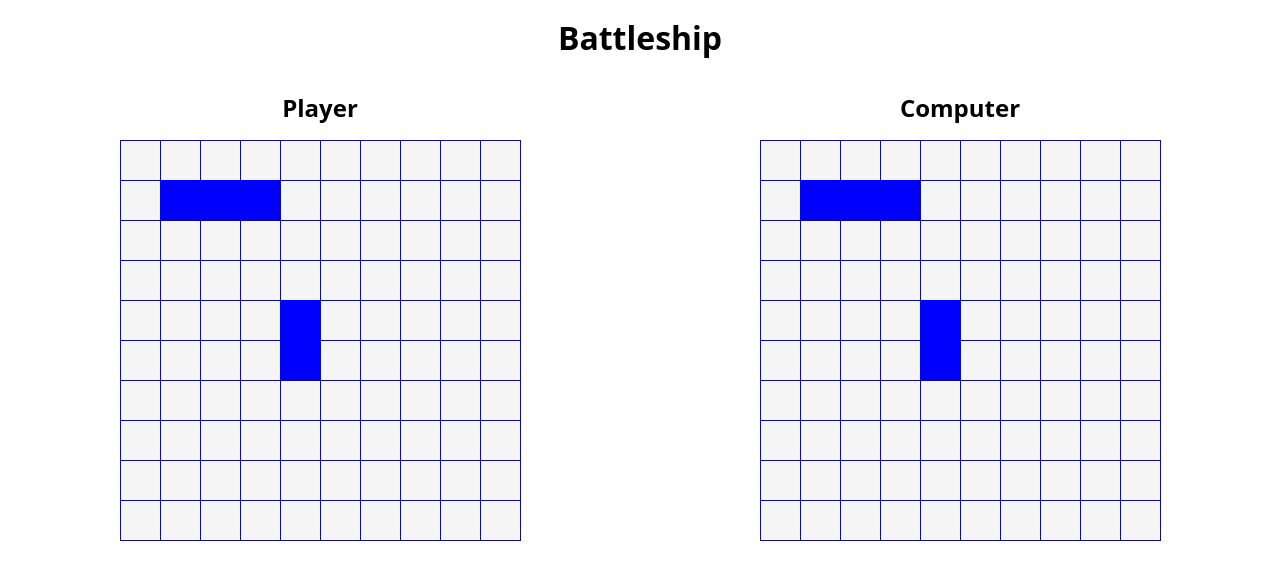
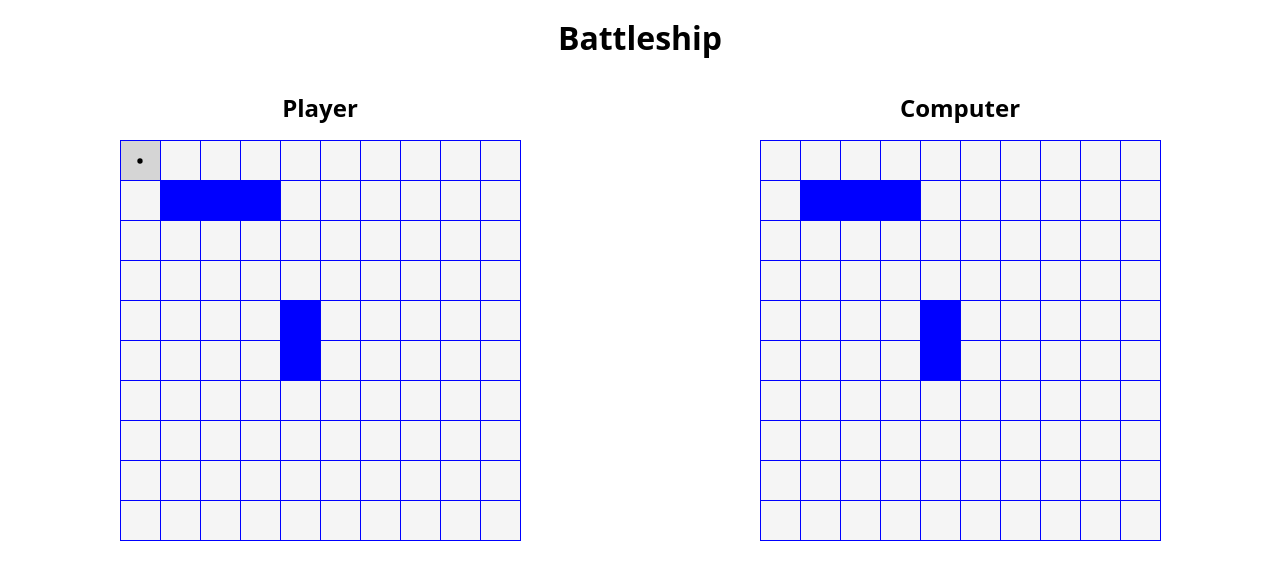
Before and after one commit to 99vik/battleship, a website built with webpack: page dist/index.html in a window 1280 px wide. Both pictures are taken after a click on the element 140 px from the left and 161 px from the top of the page. Built offline with nearby package versions, Linux system fonts and the light colour scheme.

Commit message:
Webpack img loader, insert circle in field on miss

```diff
--- a/src/gameboardDOM.js
+++ b/src/gameboardDOM.js
@@ -1,3 +1,5 @@
+import shotImg from './circle.svg';
+
 const Ship = require('./ship');
 
 export default function generateFields(player, boardDOM) {
@@ -12,6 +14,14 @@ export default function generateFields(player, boardDOM) {
 
     fieldDiv.addEventListener('click', () => {
       player.board.recieveAttack([coordinate]);
+      if (value instanceof Ship) {
+        fieldDiv.classList.add('hit');
+      } else {
+        fieldDiv.classList.add('miss');
+        const img = new Image();
+        img.src = shotImg;
+        fieldDiv.appendChild(img);
+      }
       console.log(player);
     });
     boardDOM.appendChild(fieldDiv);
--- a/src/styles.css
+++ b/src/styles.css
@@ -42,3 +42,18 @@ main > div {
 .field.ship {
     background-color: blue;
 }
+
+.field.ship.hit {
+    background-color: red;
+}
+
+.field.miss {
+    display: flex;
+    justify-content: center;
+    align-items: center;
+    background-color: rgb(213, 213, 213);
+}
+
+.field.miss img {
+    height: 16px;
+}
--- a/webpack.config.js
+++ b/webpack.config.js
@@ -12,6 +12,10 @@ module.exports = {
         test: /\.css$/i,
         use: ['style-loader', 'css-loader'],
       },
+      {
+        test: /\.(png|svg|jpg|jpeg|gif)$/i,
+        type: 'asset/resource',
+      },
     ],
   },
 };
```
Also changed, not shown: dist/e5b6315ac05dc8529b76.svg (added), dist/main.js, src/circle.svg (added).
